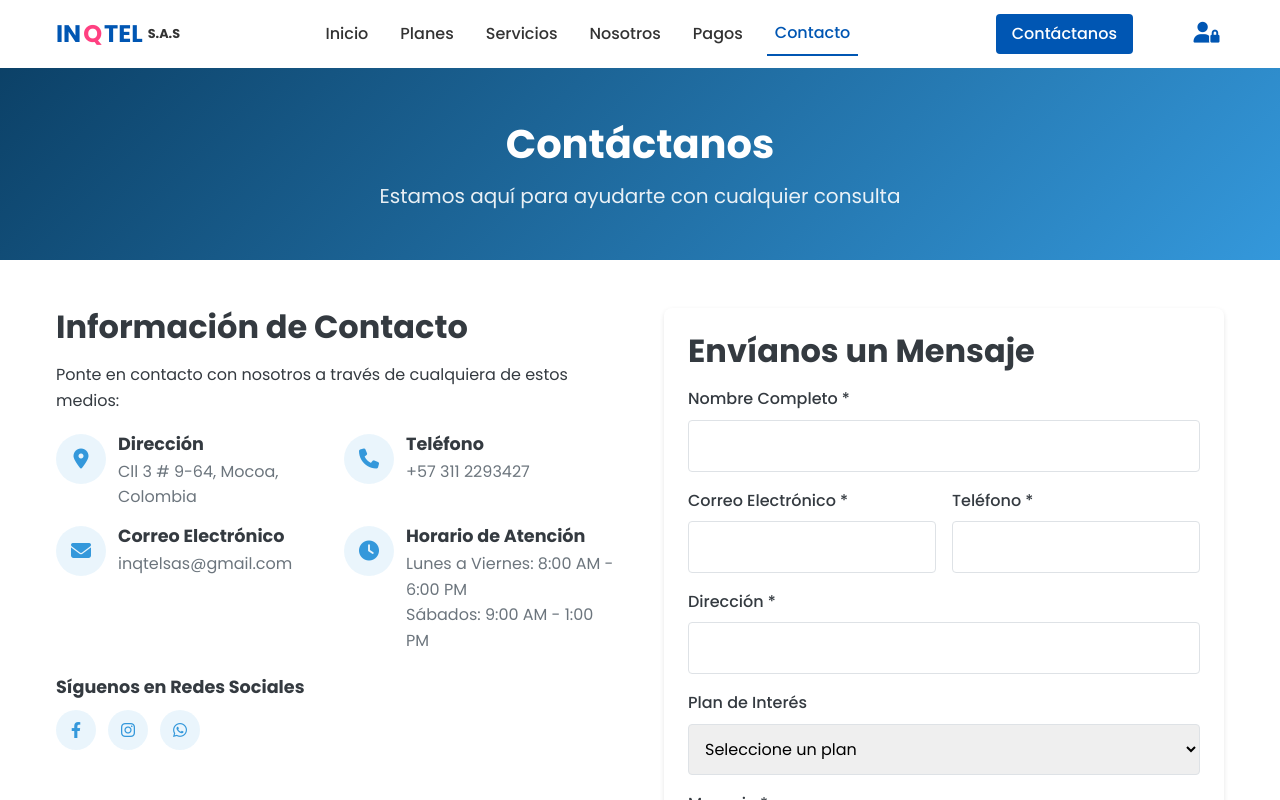
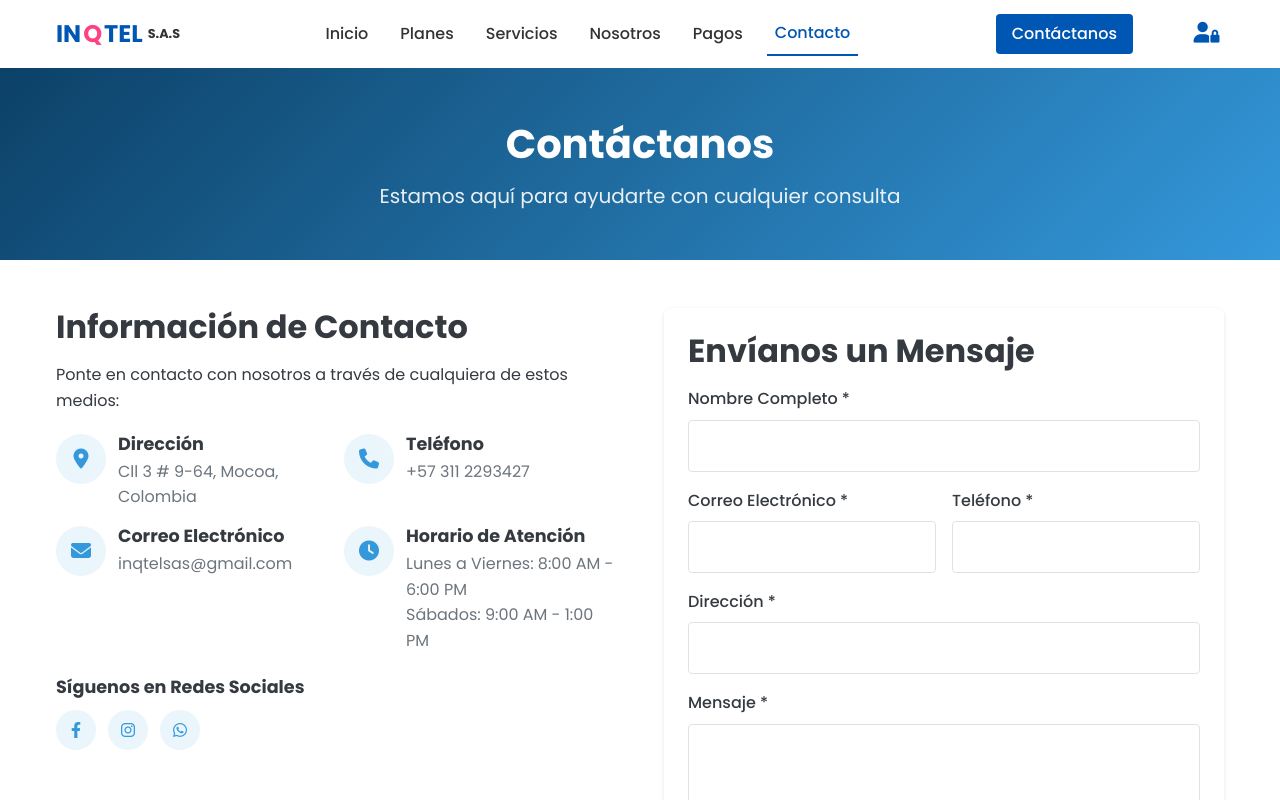
Before and after one commit to StivenRiascos/INQTEL-WEB, an Angular app: page /contacto in a window 1280 px wide. Shown: the top 800 px of the page. Built offline with nearby package versions, Linux system fonts and the light colour scheme.

Commit message:
correos desde la parte de contacto ya funcional

```diff
--- a/src/app/admin/pages/dashboard/dashboard.component.ts
+++ b/src/app/admin/pages/dashboard/dashboard.component.ts
@@ -49,7 +49,7 @@ export class DashboardComponent implements OnInit, OnDestroy, AfterViewInit {
       increase: 15,
       period: 'este mes',
     },
-    {
+    /*{
       title: 'Tickets de Soporte',
       value: 18,
       icon: 'fas fa-ticket-alt',
@@ -57,6 +57,7 @@ export class DashboardComponent implements OnInit, OnDestroy, AfterViewInit {
       increase: -5,
       period: 'desde el mes pasado',
     },
+    */
   ];
 
   recentClients: any[] = [];
--- a/src/app/components/contact/contact.component.html
+++ b/src/app/components/contact/contact.component.html
@@ -189,18 +189,6 @@
           </div>
 
           <div class="form-group">
-            <label for="plan">Plan de Interés</label>
-            <select id="plan" formControlName="plan">
-              <option value="">Seleccione un plan</option>
-              <option value="150 Mbps">Plan 150 Mbps</option>
-              <option value="290 Mbps">Plan 290 Mbps</option>
-              <option value="395 Mbps">Plan 395 Mbps</option>
-              <option value="490 Mbps">Plan 490 Mbps</option>
-              <option value="650 Mbps">Plan 650 Mbps</option>
-            </select>
-          </div>
-
-          <div class="form-group">
             <label for="message">Mensaje *</label>
             <textarea
               id="message"
--- a/src/app/components/contact/contact.component.ts
+++ b/src/app/components/contact/contact.component.ts
@@ -9,6 +9,7 @@ import { ActivatedRoute } from '@angular/router';
 import { RouterLink } from '@angular/router';
 import { NgIf, NgClass } from '@angular/common';
 import { DomSanitizer, SafeResourceUrl } from '@angular/platform-browser';
+import { MailService } from '../../services/mail.service';
 
 @Component({
   selector: 'app-contact',
@@ -29,7 +30,8 @@ export class ContactComponent implements OnInit {
   constructor(
   private fb: FormBuilder,
   private route: ActivatedRoute,
-    private sanitizer: DomSanitizer // inyectar DomSanitizer
+  private sanitizer: DomSanitizer,
+  private mailService: MailService // inyectar el servicio correctamente en minúscula
 ) {
   this.contactForm = this.fb.group({
     name: ['', [Validators.required, Validators.minLength(3)]],
@@ -54,9 +56,16 @@ export class ContactComponent implements OnInit {
 
 onSubmit(): void {
   if (this.contactForm.valid) {
-      console.log('Form submitted:', this.contactForm.value);
+    this.mailService.enviarCorreo(this.contactForm.value).subscribe({
+      next: (res) => {
+        console.log('✅ Correo enviado correctamente:', res);
         this.formSubmitted = true;
-      // Aquí iría la lógica para enviar el formulario a un backend
+        this.contactForm.reset(); // opcional: limpiar el formulario
+      },
+      error: (err) => {
+        console.error('❌ Error al enviar el correo:', err);
+      },
+    });
   } else {
     Object.keys(this.contactForm.controls).forEach((key) => {
       const control = this.contactForm.get(key);
@@ -64,6 +73,7 @@ export class ContactComponent implements OnInit {
     });
   }
 }
+
 
   // Getter para acceso fácil a controles
   get f() {
--- /dev/null
+++ b/src/app/services/mail.service.ts
@@ -0,0 +1,16 @@
+import { Injectable } from '@angular/core';
+import { HttpClient } from '@angular/common/http';
+import { Observable } from 'rxjs';
+
+@Injectable({
+  providedIn: 'root',
+})
+export class MailService {
+  private apiUrl = 'http://localhost:3000/contacto'; // Ajusta según tu backend
+
+  constructor(private http: HttpClient) {}
+
+  enviarCorreo(data: any): Observable<any> {
+    return this.http.post(this.apiUrl, data);
+  }
+}
```
Lines whose indentation alone changed are shown as unchanged.
